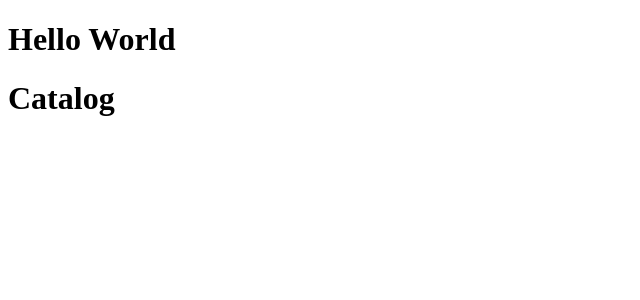
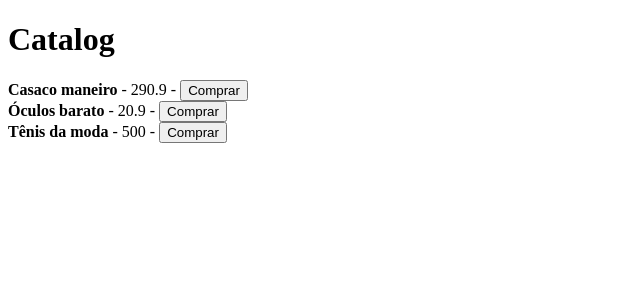
Before and after one commit to icarofs/redux-ts-example, a React (Create React App) app: page / in a window 1280 px wide. Shown: the top 300 px of the page, without its empty margins (0-640 px from the left). Built offline with nearby package versions, Linux system fonts and the light colour scheme; data requests are answered from the project's data file.

Commit message:
WIP - listando dados da api no catalog

```diff
--- a/src/App.tsx
+++ b/src/App.tsx
@@ -7,7 +7,6 @@ import Catalog from "./components/Catalog";
 function App() {
   return (
     <Provider store={store}>
-      <h1>Hello World</h1>
       <Catalog />
     </Provider>
   );
--- a/src/components/Catalog.tsx
+++ b/src/components/Catalog.tsx
@@ -1,10 +1,29 @@
-import React from "react";
-import { useSelector } from "react-redux";
+import React, { useState, useEffect } from "react";
+import api from "../services/api";
+import { IProduct } from "../store/modules/cart/types";
 
 const Catalog: React.FC = () => {
-  const catalog = useSelector((state) => state);
-  console.log(catalog);
-  return <h1>Catalog</h1>;
+  const [catalog, setCatalog] = useState<IProduct[]>([]);
+
+  useEffect(() => {
+    api.get("products").then((response) => {
+      setCatalog(response.data);
+    });
+  }, []);
+
+  return (
+    <main>
+      <h1>Catalog</h1>
+
+      {catalog.map((product) => (
+        <article key={product.id}>
+          <strong>{product.title}</strong> {" - "}
+          <span>{product.price}</span> {" - "}
+          <button type="button">Comprar</button>
+        </article>
+      ))}
+    </main>
+  );
 };
 
 export default Catalog;
```
